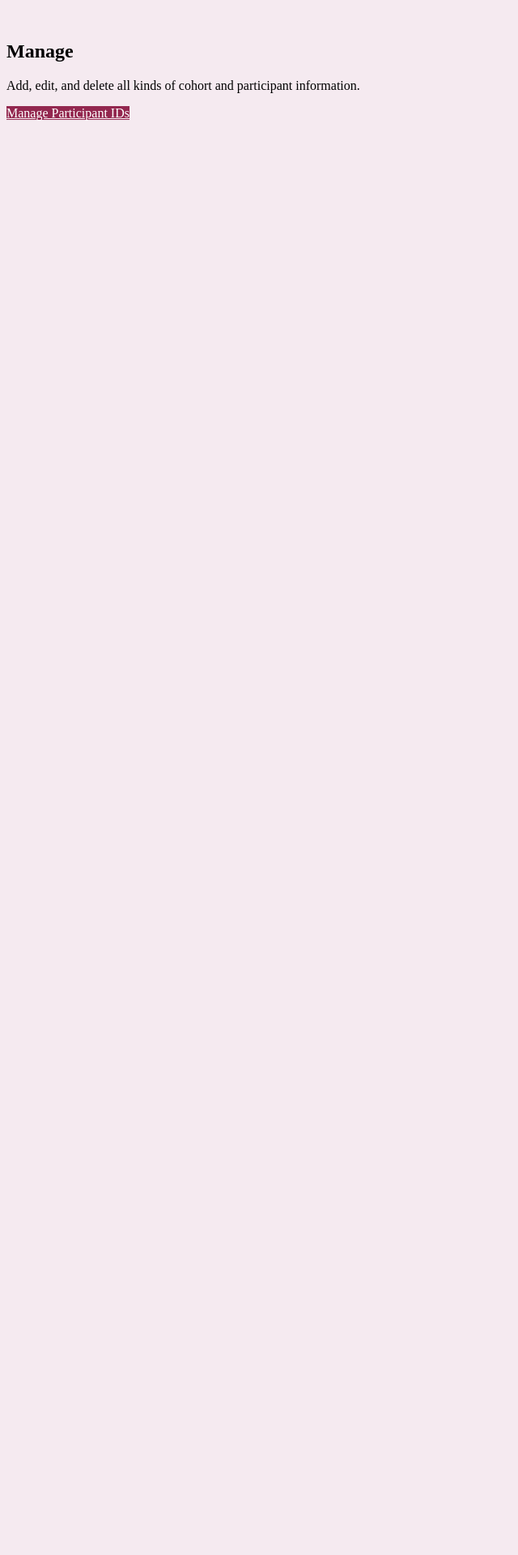
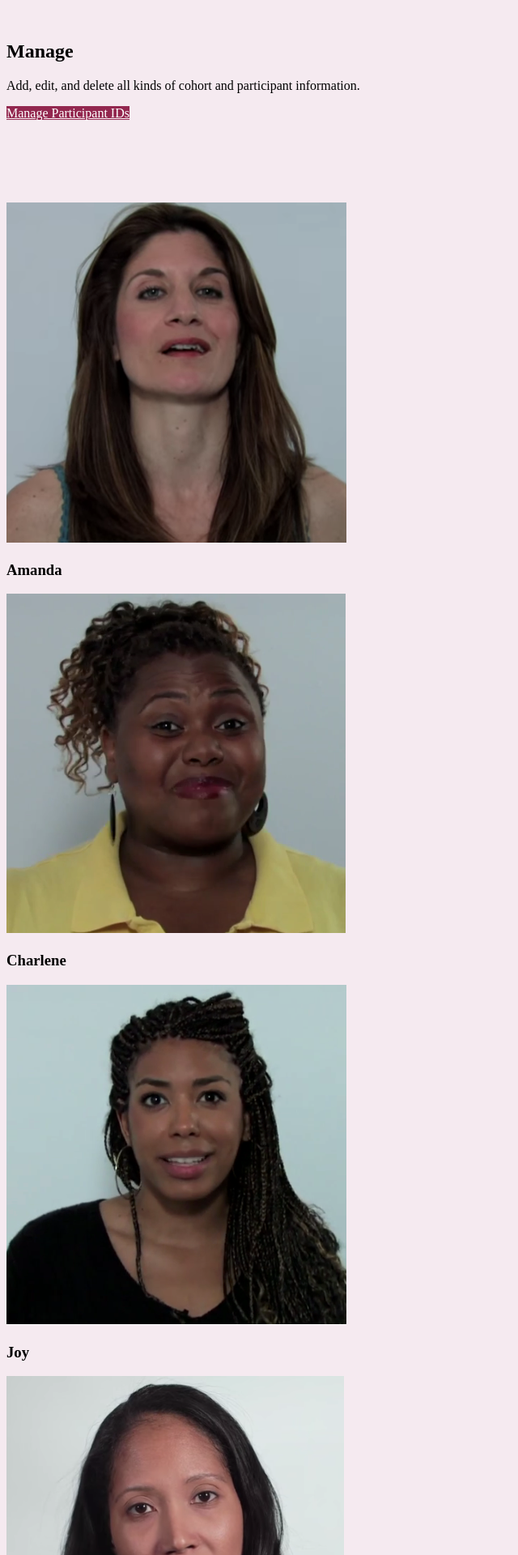
Before and after one commit to ccnmtl/worth2, a Django app: template worth2/templates/main/index.html in a window 1280 px wide. Shown: the part 844-2764 px from the top of the page at 81% size, without its empty margins (0-640 px from the left). Before the commit the page ends 993 px from the top, so only its background shows below. Run offline with Django 3.2, Linux system fonts and the light colour scheme; the template is opened without the code that fills it, so the values that code supplies are empty; parts of the project's set-up code (start-up, migrations or seed data) failed here and were passed over; some libraries are stand-ins or nearby versions.

Commit message:
dashboard images

```diff
--- a/media/css/main.css
+++ b/media/css/main.css
@@ -57,6 +57,7 @@ li.disabled>a:before {
 	/*
 	height:100%;
 	min-height:100%;
+	max-height:100%;
 	*/
 	height: 500px;
 	max-height: 500px;
--- a/worth2/templates/main/facilitator_dashboard.html
+++ b/worth2/templates/main/facilitator_dashboard.html
@@ -44,4 +44,37 @@
 
     </div>
 
+    <div class="row">
+        <div class="col-md-offset-1 col-md-2 text-center">
+            <img class="img-responsive img-circle" src="{{STATIC_URL}}img/amanda.png" />
+            <h3>
+                Amanda
+            </h3>
+        </div>
+        <div class="col-md-2 text-center">
+            <img class="img-responsive img-circle" src="{{STATIC_URL}}img/charlene.png" />
+            <h3>
+                Charlene
+            </h3>
+        </div>
+        <div class="col-md-2 text-center">
+            <img class="img-responsive img-circle" src="{{STATIC_URL}}img/joy.png" />
+            <h3>
+                Joy
+            </h3>
+        </div>
+        <div class="col-md-2 text-center">
+            <img class="img-responsive img-circle" src="{{STATIC_URL}}img/mia.png" />
+            <h3>
+                Mia
+            </h3>
+        </div>
+        <div class="col-md-2 text-center">
+            <img class="img-responsive img-circle" src="{{STATIC_URL}}img/rasheeda.png" />
+            <h3>
+                Rasheeda
+            </h3>
+        </div>
+    </div>
+
 </div>
```
